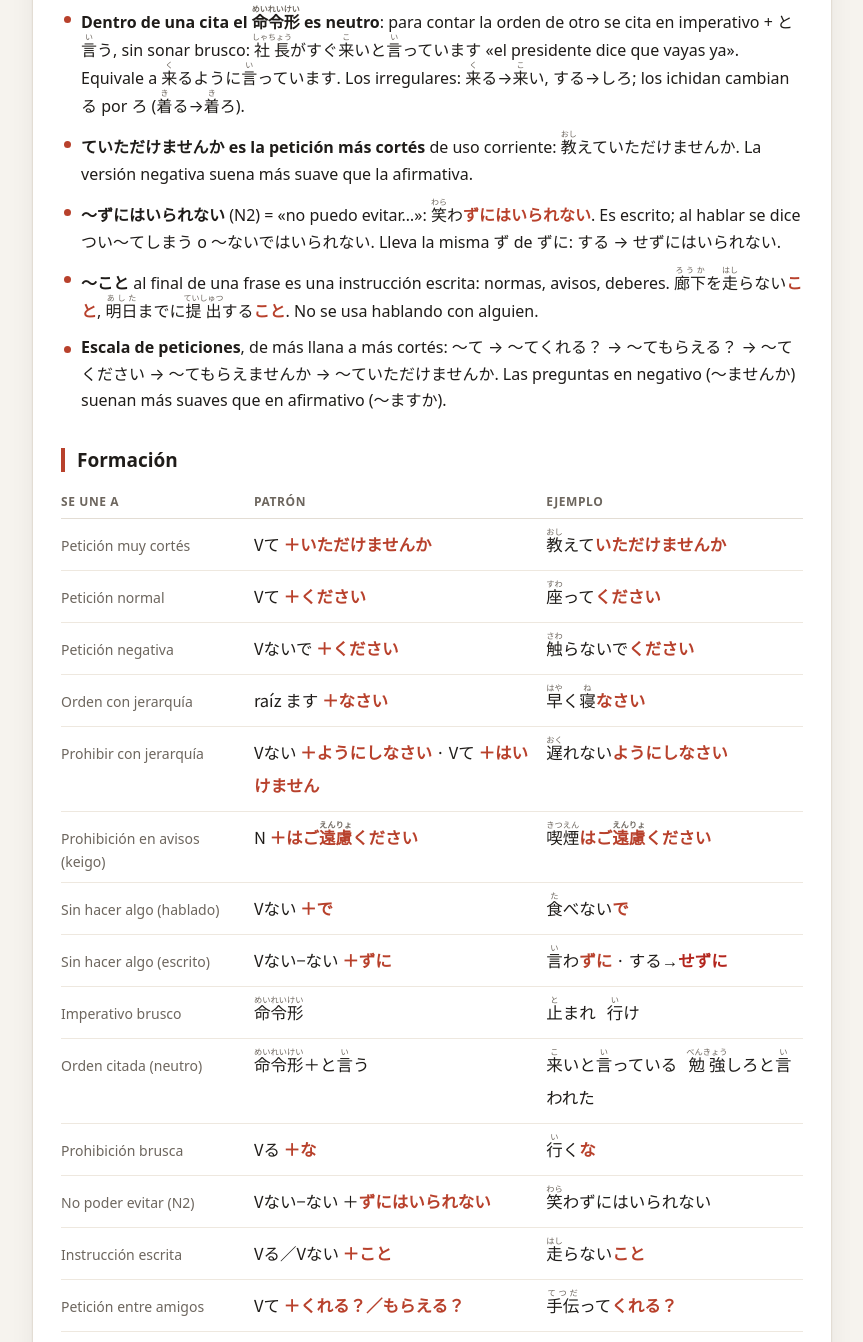
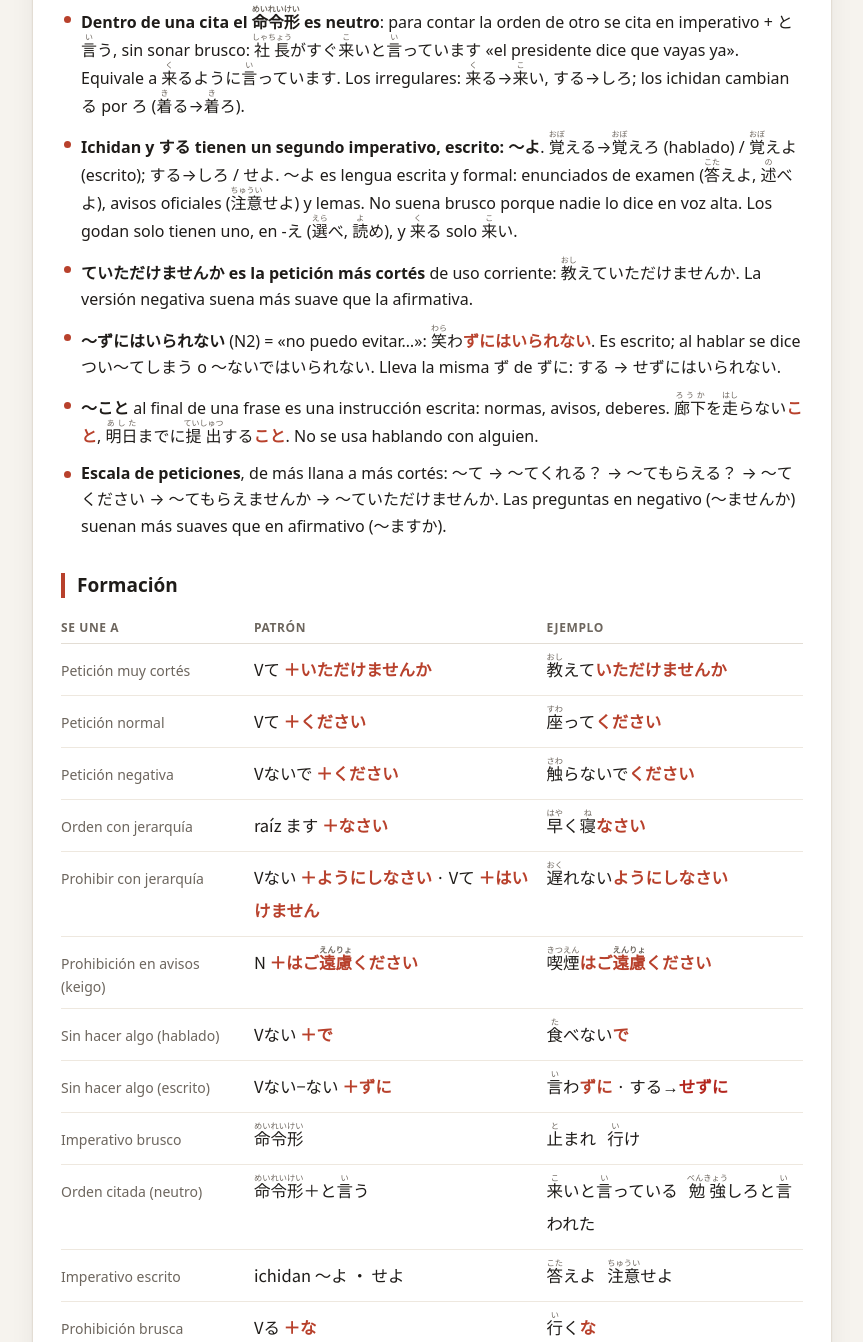
Before and after one commit to angelengineer/japanese-web, a plain HTML site: page gramatica/54-ordenes.html in a window 1280 px wide. Shown: the part 743-2085 px from the top of the page, without its empty margins (208-1071 px from the left). Drawn offline with Linux system fonts and the light colour scheme.

Commit message:
Ordenes: written imperative 〜よ／せよ (覚えよ, 答えよ) vs volitional

```diff
--- a/gramatica/54-ordenes.html
+++ b/gramatica/54-ordenes.html
@@ -41,6 +41,7 @@
 <li><b>ずに es la versi&oacute;n escrita de ないで</b>. Excepci&oacute;n: する se convierte en <span class="rd">せずに</span>, nunca <span class="rd">&#10005; しずに</span>.</li>
 <li><b>El <ruby>命令形<rt>めいれいけい</rt></ruby> apenas se usa hablando</b>: aparece en carteles (<ruby>止<rt>と</rt></ruby>まれ), deporte (<ruby>頑張<rt>がんば</rt></ruby>れ) y enfados. En femenino pr&aacute;cticamente no se emplea.</li>
 <li><b>Dentro de una cita el <ruby>命令形<rt>めいれいけい</rt></ruby> es neutro</b>: para contar la orden de otro se cita en imperativo + と<ruby>言<rt>い</rt></ruby>う, sin sonar brusco: <ruby>社長<rt>しゃちょう</rt></ruby>がすぐ<ruby>来<rt>こ</rt></ruby>いと<ruby>言<rt>い</rt></ruby>っています &laquo;el presidente dice que vayas ya&raquo;. Equivale a <ruby>来<rt>く</rt></ruby>るように<ruby>言<rt>い</rt></ruby>っています. Los irregulares: <ruby>来<rt>く</rt></ruby>る&rarr;<ruby>来<rt>こ</rt></ruby>い, する&rarr;しろ; los ichidan cambian る por ろ (<ruby>着<rt>き</rt></ruby>る&rarr;<ruby>着<rt>き</rt></ruby>ろ).</li>
+<li><b>Ichidan y する tienen un segundo imperativo, escrito: 〜よ</b>. <ruby>覚<rt>おぼ</rt></ruby>える&rarr;<ruby>覚<rt>おぼ</rt></ruby>えろ (hablado) / <ruby>覚<rt>おぼ</rt></ruby>えよ (escrito); する&rarr;しろ / せよ. 〜よ es lengua escrita y formal: enunciados de examen (<ruby>答<rt>こた</rt></ruby>えよ, <ruby>述<rt>の</rt></ruby>べよ), avisos oficiales (<ruby>注意<rt>ちゅうい</rt></ruby>せよ) y lemas. No suena brusco porque nadie lo dice en voz alta. Los godan solo tienen uno, en -え (<ruby>選<rt>えら</rt></ruby>べ, <ruby>読<rt>よ</rt></ruby>め), y <ruby>来<rt>く</rt></ruby>る solo <ruby>来<rt>こ</rt></ruby>い.</li>
 <li><b>ていただけませんか es la petici&oacute;n m&aacute;s cort&eacute;s</b> de uso corriente: <ruby>教<rt>おし</rt></ruby>えていただけませんか. La versi&oacute;n negativa suena m&aacute;s suave que la afirmativa.</li>
 <li><b>〜ずにはいられない</b> (N2) = &laquo;no puedo evitar&hellip;&raquo;: <ruby>笑<rt>わら</rt></ruby>わ<span class="hi">ずにはいられない</span>. Es escrito; al hablar se dice つい〜てしまう o 〜ないではいられない. Lleva la misma ず de ずに: する &rarr; せずにはいられない.</li>
 <li><b>〜こと</b> al final de una frase es una instrucci&oacute;n escrita: normas, avisos, deberes. <ruby>廊下<rt>ろうか</rt></ruby>を<ruby>走<rt>はし</rt></ruby>らない<span class="hi">こと</span>, <ruby>明日<rt>あした</rt></ruby>までに<ruby>提出<rt>ていしゅつ</rt></ruby>する<span class="hi">こと</span>. No se usa hablando con alguien.</li>
@@ -61,6 +62,7 @@
 <tr><td class="ctx">Sin hacer algo (escrito)</td><td class="jp2">Vない&minus;ない <span class="hi">＋ずに</span></td><td class="jp2"><ruby>言<rt>い</rt></ruby>わ<span class="hi">ずに</span> &middot; する&rarr;<span class="rd">せずに</span></td></tr>
 <tr><td class="ctx">Imperativo brusco</td><td class="jp2"><ruby>命令形<rt>めいれいけい</rt></ruby></td><td class="jp2"><ruby>止<rt>と</rt></ruby>まれ &nbsp; <ruby>行<rt>い</rt></ruby>け</td></tr>
 <tr><td class="ctx">Orden citada (neutro)</td><td class="jp2"><ruby>命令形<rt>めいれいけい</rt></ruby>＋と<ruby>言<rt>い</rt></ruby>う</td><td class="jp2"><ruby>来<rt>こ</rt></ruby>いと<ruby>言<rt>い</rt></ruby>っている &nbsp; <ruby>勉強<rt>べんきょう</rt></ruby>しろと<ruby>言<rt>い</rt></ruby>われた</td></tr>
+<tr><td class="ctx">Imperativo escrito</td><td class="jp2">ichidan 〜よ ・ せよ</td><td class="jp2"><ruby>答<rt>こた</rt></ruby>えよ &nbsp; <ruby>注意<rt>ちゅうい</rt></ruby>せよ</td></tr>
 <tr><td class="ctx">Prohibici&oacute;n brusca</td><td class="jp2">Vる <span class="hi">＋な</span></td><td class="jp2"><ruby>行<rt>い</rt></ruby>く<span class="hi">な</span></td></tr>
 <tr><td class="ctx">No poder evitar (N2)</td><td class="jp2">Vない−ない ＋<span class="hi">ずにはいられない</span></td><td class="jp2"><ruby>笑<rt>わら</rt></ruby>わずにはいられない</td></tr>
 
@@ -93,6 +95,7 @@
 <div class="err"><div>&#10005; <span class="bad jp">しずに</span> &nbsp; &#9675; <span class="good jp"><span class="rd">せずに</span></span></div><div class="why">する es irregular en esta forma.</div></div>
 <div class="err"><div>&#10005; <span class="bad jp"><ruby>社長<rt>しゃちょう</rt></ruby>が<ruby>部屋<rt>へや</rt></ruby>に<ruby>来<rt>こ</rt></ruby>ようと<ruby>言<rt>い</rt></ruby>っています。</span> &nbsp; &#9675; <span class="good jp"><ruby>社長<rt>しゃちょう</rt></ruby>が<ruby>部屋<rt>へや</rt></ruby>に<ruby>来<rt>こ</rt></ruby>いと<ruby>言<rt>い</rt></ruby>っています。</span></div><div class="why">来よう es volitivo (&laquo;vamos a venir&raquo;), no una orden. La orden de 来る es 来い (こい); きろ／きよう son 着る (vestirse), otro verbo.</div></div>
 <div class="err"><div>&#10005; <span class="bad jp"><ruby>食<rt>た</rt></ruby>べなくて<ruby>出<rt>で</rt></ruby>かけた</span> &nbsp; &#9675; <span class="good jp"><ruby>食<rt>た</rt></ruby>べないで<ruby>出<rt>で</rt></ruby>かけた</span></div><div class="why">&laquo;Sin hacer algo&raquo; es ないで; なくて es causa.</div></div>
+<div class="err"><div>&#10005; <span class="bad jp"><ruby>次<rt>つぎ</rt></ruby>の<ruby>問<rt>と</rt></ruby>いに<ruby>答<rt>こた</rt></ruby>えよう。 <em>(como orden de examen)</em></span> &nbsp; &#9675; <span class="good jp"><ruby>次<rt>つぎ</rt></ruby>の<ruby>問<rt>と</rt></ruby>いに<ruby>答<rt>こた</rt></ruby>えよ。</span></div><div class="why">答えよ (sin う) es el imperativo escrito: &laquo;responde&raquo;. 答えよう es volitivo: &laquo;vamos a responder&raquo;. Una sola う cambia la orden en propuesta.</div></div>
 </div>
 
 <!--gen-bottom--><nav class="gpn"><a class="prev" href="53-obligacion-permiso.html"><small>&larr; Anterior</small><span class="jp">なければならない・べきだ・なくてもいい</span></a><a class="next" href="55-dar-recibir.html"><small>Siguiente &rarr;</small><span class="jp">あげる・くれる・もらう</span></a></nav><!--/gen-bottom-->
```
